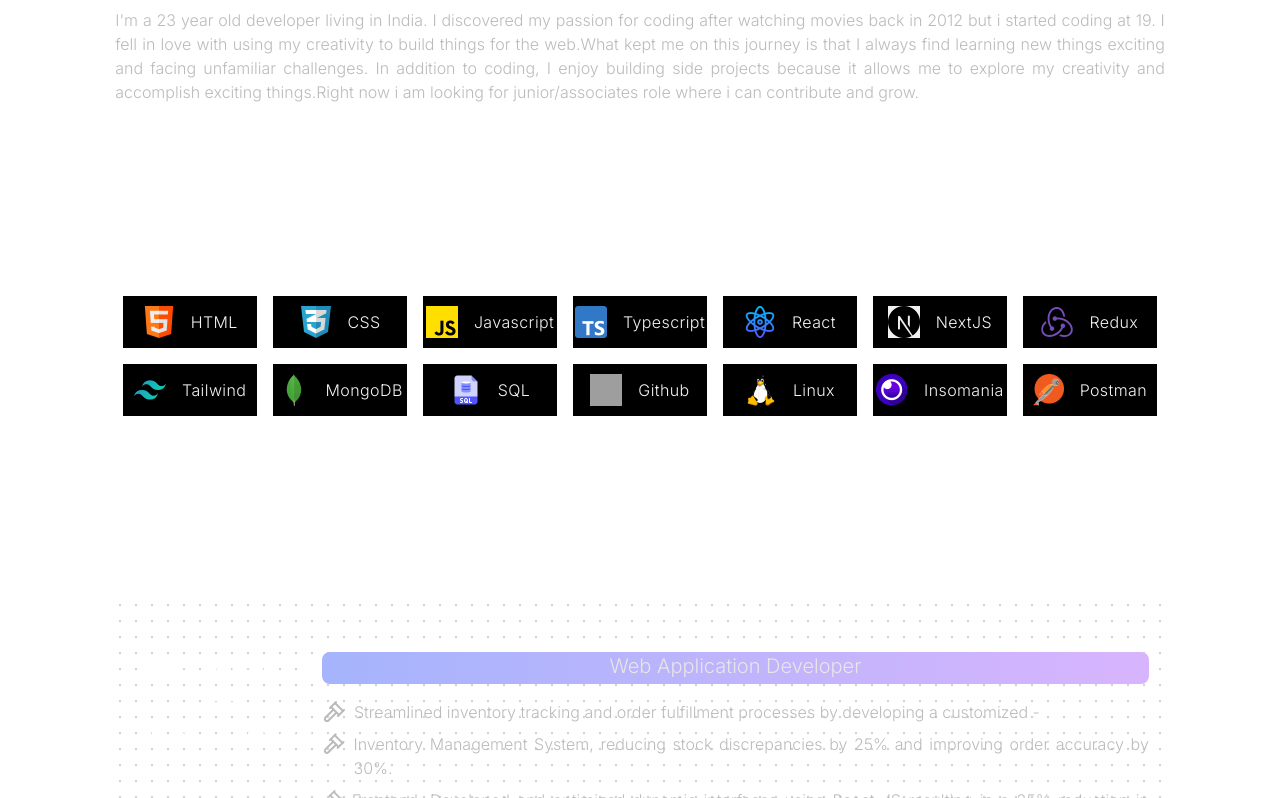
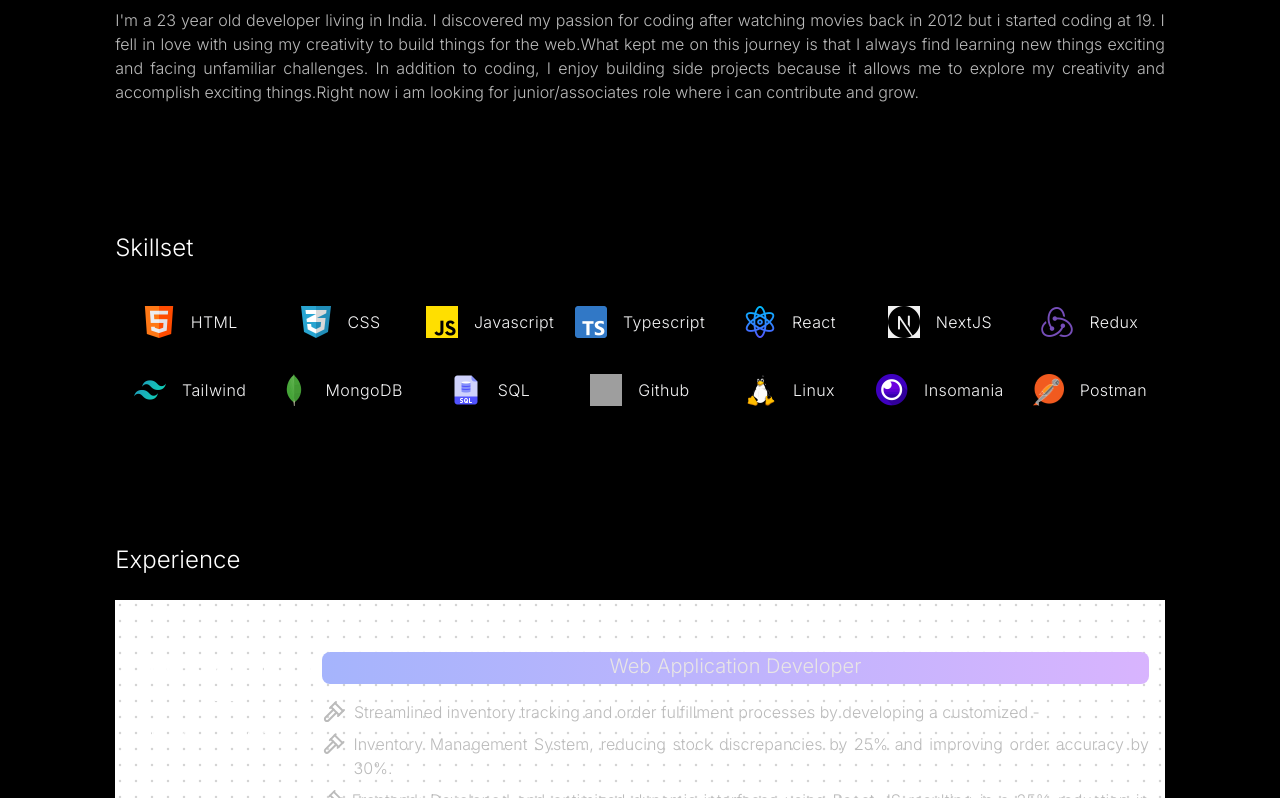
Before and after one commit to Abhishek-Sumn/abhisheksuman.me, a Next.js app: page / in a window 1280 px wide. Shown: the part 784-1582 px from the top of the page. Built offline with nearby package versions, Linux system fonts and the light colour scheme; grey boxes are pictures that could not be loaded.

Commit message:
light mode removed

```diff
--- a/src/app/globals.css
+++ b/src/app/globals.css
@@ -4,35 +4,35 @@
 
   @layer base {
     :root {
-      --background: 0 0% 100%;
-      --foreground: 222.2 84% 4.9%;
+      --background: 0 0 0;
+      --foreground: 210 40% 98%;
 
-      --card: 0 0% 100%;
-      --card-foreground: 222.2 84% 4.9%;
+      --card: 222.2 84% 4.9%;
+      --card-foreground: 210 40% 98%;
 
-      --popover: 0 0% 100%;
-      --popover-foreground: 222.2 84% 4.9%;
+      --popover: 222.2 84% 4.9%;
+      --popover-foreground: 210 40% 98%;
 
-      --primary: 222.2 47.4% 11.2%;
-      --primary-foreground: 210 40% 98%;
+      --primary: 210 40% 98%;
+      --primary-foreground: 222.2 47.4% 11.2%;
 
-      --secondary: 210 40% 96.1%;
-      --secondary-foreground: 222.2 47.4% 11.2%;
+      --secondary: 217.2 32.6% 17.5%;
+      --secondary-foreground: 210 40% 98%;
 
-      --muted: 210 40% 96.1%;
-      --muted-foreground: 215.4 16.3% 46.9%;
+      --muted: 217.2 32.6% 17.5%;
+      --muted-foreground: 215 20.2% 65.1%;
 
-      --accent: 210 40% 96.1%;
-      --accent-foreground: 222.2 47.4% 11.2%;
+      --accent: 217.2 32.6% 17.5%;
+      --accent-foreground: 210 40% 98%;
 
-      --destructive: 0 84.2% 60.2%;
+      --destructive: 0 62.8% 30.6%;
       --destructive-foreground: 210 40% 98%;
 
-      --border: 214.3 31.8% 91.4%;
-      --input: 214.3 31.8% 91.4%;
-      --ring: 222.2 84% 4.9%;
+      --border: 217.2 32.6% 17.5%;
+      --input: 217.2 32.6% 17.5%;
+      --ring: 212.7 26.8% 83.9%;
+      --radius: 0.5rem;
 
-      --radius: 0.5rem;
     }
 
     .dark {
```
